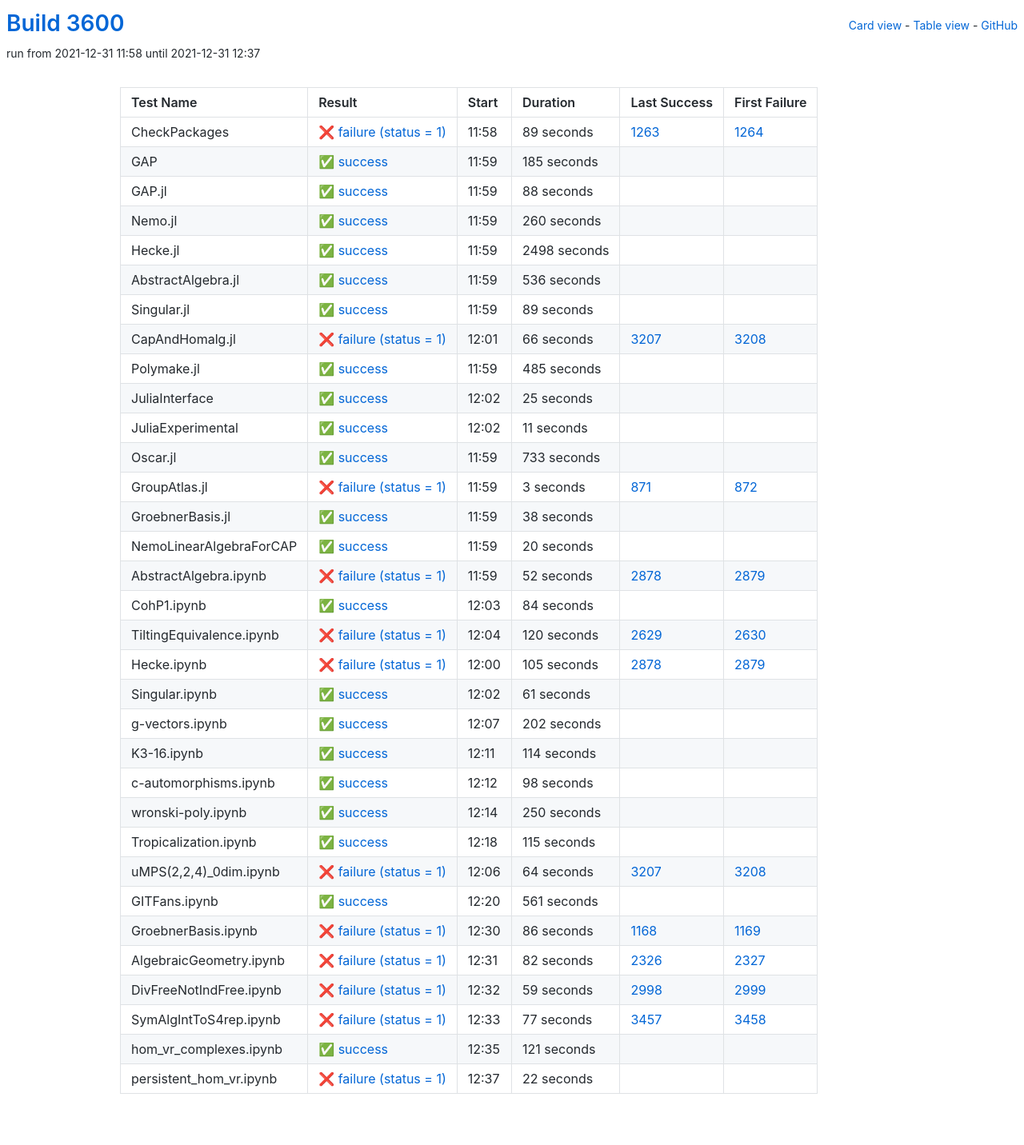
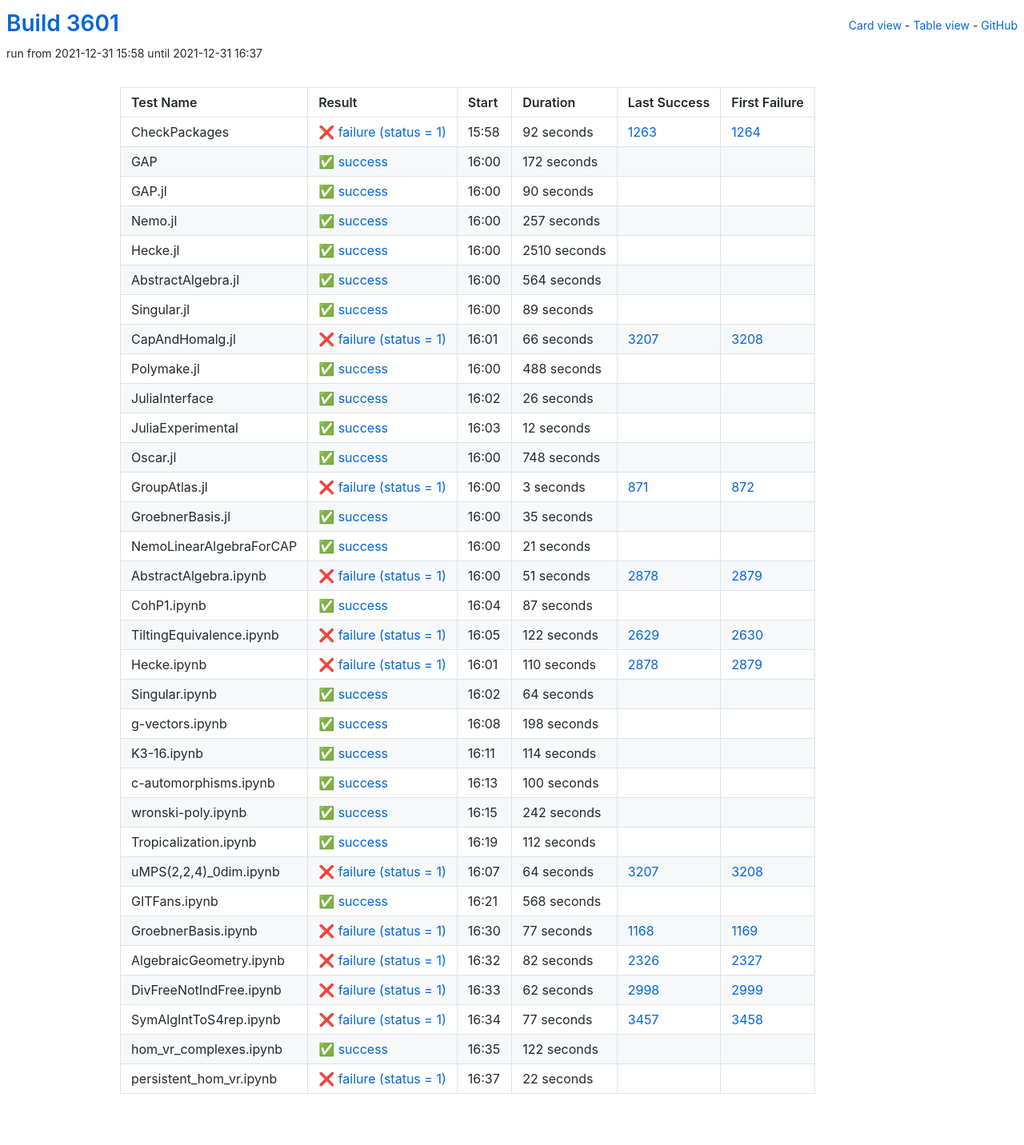
Before and after one commit to oscar-system/oscar-ci-status-stable, a Jekyll site: the page built from table.html, in a window 1280 px wide. Shown: the whole page at 80% size. Built offline with Jekyll 4.4.1, drawn with Linux system fonts in a browser that asks for light colours.

Commit message:
Build #3601

```diff
--- a/_data/ci.yml
+++ b/_data/ci.yml
@@ -1,6 +1,6 @@
 ---
-build: 3600
-build_url: https://oscarci.mathematik.uni-kl.de/job/oscar-stable/3600/
+build: 3601
+build_url: https://oscarci.mathematik.uni-kl.de/job/oscar-stable/3601/
 job: oscar-stable
 organization: oscar-system
 repo: oscar-ci-status-stable
@@ -8,80 +8,80 @@ repourl: https://github.com/oscar-system/oscar-ci-status-stable
 tests:
 - name: CheckPackages
   id: checkpackages
-  log: https://oscarci.mathematik.uni-kl.de/job/oscar-stable/3600/artifact/logs/build-3600/CheckPackages.log
-  start: 2021-12-31 11:58
+  log: https://oscarci.mathematik.uni-kl.de/job/oscar-stable/3601/artifact/logs/build-3601/CheckPackages.log
+  start: 2021-12-31 15:58
   success: false
   exitcode: 1
   status: failure
-  duration: 89
+  duration: 92
   last_success: 1263
   last_success_url: https://oscarci.mathematik.uni-kl.de/job/oscar-stable/1263/
   first_failure: 1264
   first_failure_url: https://oscarci.mathematik.uni-kl.de/job/oscar-stable/1264/
 - name: GAP
   id: gap
-  log: https://oscarci.mathematik.uni-kl.de/job/oscar-stable/3600/artifact/logs/build-3600/GAP.log
-  start: 2021-12-31 11:59
+  log: https://oscarci.mathematik.uni-kl.de/job/oscar-stable/3601/artifact/logs/build-3601/GAP.log
+  start: 2021-12-31 16:00
   success: true
   exitcode: 0
   status: success
-  duration: 185
+  duration: 172
   last_success: false
   last_success_url:
   first_failure: false
   first_failure_url:
 - name: GAP.jl
   id: gap-jl
-  log: https://oscarci.mathematik.uni-kl.de/job/oscar-stable/3600/artifact/logs/build-3600/GAP.jl.log
-  start: 2021-12-31 11:59
+  log: https://oscarci.mathematik.uni-kl.de/job/oscar-stable/3601/artifact/logs/build-3601/GAP.jl.log
+  start: 2021-12-31 16:00
   success: true
   exitcode: 0
   status: success
-  duration: 88
+  duration: 90
   last_success: false
   last_success_url:
   first_failure: false
   first_failure_url:
 - name: Nemo.jl
   id: nemo-jl
-  log: https://oscarci.mathematik.uni-kl.de/job/oscar-stable/3600/artifact/logs/build-3600/Nemo.jl.log
-  start: 2021-12-31 11:59
+  log: https://oscarci.mathematik.uni-kl.de/job/oscar-stable/3601/artifact/logs/build-3601/Nemo.jl.log
+  start: 2021-12-31 16:00
   success: true
   exitcode: 0
   status: success
-  duration: 260
+  duration: 257
   last_success: false
   last_success_url:
   first_failure: false
   first_failure_url:
 - name: Hecke.jl
   id: hecke-jl
-  log: https://oscarci.mathematik.uni-kl.de/job/oscar-stable/3600/artifact/logs/build-3600/Hecke.jl.log
-  start: 2021-12-31 11:59
+  log: https://oscarci.mathematik.uni-kl.de/job/oscar-stable/3601/artifact/logs/build-3601/Hecke.jl.log
+  start: 2021-12-31 16:00
   success: true
   exitcode: 0
   status: success
-  duration: 2498
+  duration: 2510
   last_success: false
   last_success_url:
   first_failure: false
   first_failure_url:
 - name: AbstractAlgebra.jl
   id: abstractalgebra-jl
-  log: https://oscarci.mathematik.uni-kl.de/job/oscar-stable/3600/artifact/logs/build-3600/AbstractAlgebra.jl.log
-  start: 2021-12-31 11:59
+  log: https://oscarci.mathematik.uni-kl.de/job/oscar-stable/3601/artifact/logs/build-3601/AbstractAlgebra.jl.log
+  start: 2021-12-31 16:00
   success: true
   exitcode: 0
   status: success
-  duration: 536
+  duration: 564
   last_success: false
   last_success_url:
   first_failure: false
   first_failure_url:
 - name: Singular.jl
   id: singular-jl
-  log: https://oscarci.mathematik.uni-kl.de/job/oscar-stable/3600/artifact/logs/build-3600/Singular.jl.log
-  start: 2021-12-31 11:59
+  log: https://oscarci.mathematik.uni-kl.de/job/oscar-stable/3601/artifact/logs/build-3601/Singular.jl.log
+  start: 2021-12-31 16:00
   success: true
   exitcode: 0
   status: success
@@ -92,8 +92,8 @@ tests:
   first_failure_url:
 - name: CapAndHomalg.jl
   id: capandhomalg-jl
-  log: https://oscarci.mathematik.uni-kl.de/job/oscar-stable/3600/artifact/logs/build-3600/CapAndHomalg.jl.log
-  start: 2021-12-31 12:01
+  log: https://oscarci.mathematik.uni-kl.de/job/oscar-stable/3601/artifact/logs/build-3601/CapAndHomalg.jl.log
+  start: 2021-12-31 16:01
   success: false
   exitcode: 1
   status: failure
@@ -104,56 +104,56 @@ tests:
   first_failure_url: https://oscarci.mathematik.uni-kl.de/job/oscar-stable/3208/
 - name: Polymake.jl
   id: polymake-jl
-  log: https://oscarci.mathematik.uni-kl.de/job/oscar-stable/3600/artifact/logs/build-3600/Polymake.jl.log
-  start: 2021-12-31 11:59
+  log: https://oscarci.mathematik.uni-kl.de/job/oscar-stable/3601/artifact/logs/build-3601/Polymake.jl.log
+  start: 2021-12-31 16:00
   success: true
   exitcode: 0
   status: success
-  duration: 485
+  duration: 488
   last_success: false
   last_success_url:
   first_failure: false
   first_failure_url:
 - name: JuliaInterface
   id: juliainterface
-  log: https://oscarci.mathematik.uni-kl.de/job/oscar-stable/3600/artifact/logs/build-3600/JuliaInterface.log
-  start: 2021-12-31 12:02
+  log: https://oscarci.mathematik.uni-kl.de/job/oscar-stable/3601/artifact/logs/build-3601/JuliaInterface.log
+  start: 2021-12-31 16:02
   success: true
   exitcode: 0
   status: success
-  duration: 25
+  duration: 26
   last_success: false
   last_success_url:
   first_failure: false
   first_failure_url:
 - name: JuliaExperimental
   id: juliaexperimental
-  log: https://oscarci.mathematik.uni-kl.de/job/oscar-stable/3600/artifact/logs/build-3600/JuliaExperimental.log
-  start: 2021-12-31 12:02
+  log: https://oscarci.mathematik.uni-kl.de/job/oscar-stable/3601/artifact/logs/build-3601/JuliaExperimental.log
+  start: 2021-12-31 16:03
   success: true
   exitcode: 0
   status: success
-  duration: 11
+  duration: 12
   last_success: false
   last_success_url:
   first_failure: false
   first_failure_url:
 - name: Oscar.jl
   id: oscar-jl
-  log: https://oscarci.mathematik.uni-kl.de/job/oscar-stable/3600/artifact/logs/build-3600/Oscar.jl.log
-  start: 2021-12-31 11:59
+  log: https://oscarci.mathematik.uni-kl.de/job/oscar-stable/3601/artifact/logs/build-3601/Oscar.jl.log
+  start: 2021-12-31 16:00
   success: true
   exitcode: 0
   status: success
-  duration: 733
+  duration: 748
   last_success: false
   last_success_url:
   first_failure: false
   first_failure_url:
 - name: GroupAtlas.jl
   id: groupatlas-jl
-  log: https://oscarci.mathematik.uni-kl.de/job/oscar-stable/3600/artifact/logs/build-3600/GroupAtlas.jl.log
-  start: 2021-12-31 11:59
+  log: https://oscarci.mathematik.uni-kl.de/job/oscar-stable/3601/artifact/logs/build-3601/GroupAtlas.jl.log
+  start: 2021-12-31 16:00
   success: false
   exitcode: 1
   status: failure
@@ -164,104 +164,104 @@ tests:
   first_failure_url: https://oscarci.mathematik.uni-kl.de/job/oscar-stable/872/
 - name: GroebnerBasis.jl
   id: groebnerbasis-jl
-  log: https://oscarci.mathematik.uni-kl.de/job/oscar-stable/3600/artifact/logs/build-3600/GroebnerBasis.jl.log
-  start: 2021-12-31 11:59
+  log: https://oscarci.mathematik.uni-kl.de/job/oscar-stable/3601/artifact/logs/build-3601/GroebnerBasis.jl.log
+  start: 2021-12-31 16:00
   success: true
   exitcode: 0
   status: success
-  duration: 38
+  duration: 35
   last_success: false
   last_success_url:
   first_failure: false
   first_failure_url:
 - name: NemoLinearAlgebraForCAP
   id: nemolinearalgebraforcap
-  log: https://oscarci.mathematik.uni-kl.de/job/oscar-stable/3600/artifact/logs/build-3600/NemoLinearAlgebraForCAP.log
-  start: 2021-12-31 11:59
+  log: https://oscarci.mathematik.uni-kl.de/job/oscar-stable/3601/artifact/logs/build-3601/NemoLinearAlgebraForCAP.log
+  start: 2021-12-31 16:00
   success: true
   exitcode: 0
   status: success
-  duration: 20
+  duration: 21
   last_success: false
   last_success_url:
   first_failure: false
   first_failure_url:
 - name: AbstractAlgebra.ipynb
   id: abstractalgebra-ipynb
-  log: https://oscarci.mathematik.uni-kl.de/job/oscar-stable/3600/artifact/logs/build-3600/AbstractAlgebra.ipynb.log
-  start: 2021-12-31 11:59
+  log: https://oscarci.mathematik.uni-kl.de/job/oscar-stable/3601/artifact/logs/build-3601/AbstractAlgebra.ipynb.log
+  start: 2021-12-31 16:00
   success: false
   exitcode: 1
   status: failure
-  duration: 52
+  duration: 51
   last_success: 2878
   last_success_url: https://oscarci.mathematik.uni-kl.de/job/oscar-stable/2878/
   first_failure: 2879
   first_failure_url: https://oscarci.mathematik.uni-kl.de/job/oscar-stable/2879/
 - name: CohP1.ipynb
   id: cohp1-ipynb
-  log: https://oscarci.mathematik.uni-kl.de/job/oscar-stable/3600/artifact/logs/build-3600/CohP1.ipynb.log
-  start: 2021-12-31 12:03
+  log: https://oscarci.mathematik.uni-kl.de/job/oscar-stable/3601/artifact/logs/build-3601/CohP1.ipynb.log
+  start: 2021-12-31 16:04
   success: true
   exitcode: 0
   status: success
-  duration: 84
+  duration: 87
   last_success: false
   last_success_url:
   first_failure: false
   first_failure_url:
 - name: TiltingEquivalence.ipynb
   id: tiltingequivalence-ipynb
-  log: https://oscarci.mathematik.uni-kl.de/job/oscar-stable/3600/artifact/logs/build-3600/TiltingEquivalence.ipynb.log
-  start: 2021-12-31 12:04
+  log: https://oscarci.mathematik.uni-kl.de/job/oscar-stable/3601/artifact/logs/build-3601/TiltingEquivalence.ipynb.log
+  start: 2021-12-31 16:05
   success: false
   exitcode: 1
   status: failure
-  duration: 120
+  duration: 122
   last_success: 2629
   last_success_url: https://oscarci.mathematik.uni-kl.de/job/oscar-stable/2629/
   first_failure: 2630
   first_failure_url: https://oscarci.mathematik.uni-kl.de/job/oscar-stable/2630/
 - name: Hecke.ipynb
   id: hecke-ipynb
-  log: https://oscarci.mathematik.uni-kl.de/job/oscar-stable/3600/artifact/logs/build-3600/Hecke.ipynb.log
-  start: 2021-12-31 12:00
+  log: https://oscarci.mathematik.uni-kl.de/job/oscar-stable/3601/artifact/logs/build-3601/Hecke.ipynb.log
+  start: 2021-12-31 16:01
   success: false
   exitcode: 1
   status: failure
-  duration: 105
+  duration: 110
   last_success: 2878
   last_success_url: https://oscarci.mathematik.uni-kl.de/job/oscar-stable/2878/
   first_failure: 2879
   first_failure_url: https://oscarci.mathematik.uni-kl.de/job/oscar-stable/2879/
 - name: Singular.ipynb
   id: singular-ipynb
-  log: https://oscarci.mathematik.uni-kl.de/job/oscar-stable/3600/artifact/logs/build-3600/Singular.ipynb.log
-  start: 2021-12-31 12:02
+  log: https://oscarci.mathematik.uni-kl.de/job/oscar-stable/3601/artifact/logs/build-3601/Singular.ipynb.log
+  start: 2021-12-31 16:02
   success: true
   exitcode: 0
   status: success
-  duration: 61
+  duration: 64
   last_success: false
   last_success_url:
   first_failure: false
   first_failure_url:
 - name: g-vectors.ipynb
   id: g-vectors-ipynb
-  log: https://oscarci.mathematik.uni-kl.de/job/oscar-stable/3600/artifact/logs/build-3600/g-vectors.ipynb.log
-  start: 2021-12-31 12:07
+  log: https://oscarci.mathematik.uni-kl.de/job/oscar-stable/3601/artifact/logs/build-3601/g-vectors.ipynb.log
+  start: 2021-12-31 16:08
   success: true
   exitcode: 0
   status: success
-  duration: 202
+  duration: 198
   last_success: false
   last_success_url:
   first_failure: false
   first_failure_url:
 - name: K3-16.ipynb
   id: k3-16-ipynb
-  log: https://oscarci.mathematik.uni-kl.de/job/oscar-stable/3600/artifact/logs/build-3600/K3-16.ipynb.log
-  start: 2021-12-31 12:11
+  log: https://oscarci.mathematik.uni-kl.de/job/oscar-stable/3601/artifact/logs/build-3601/K3-16.ipynb.log
+  start: 2021-12-31 16:11
   success: true
   exitcode: 0
   status: success
@@ -272,44 +272,44 @@ tests:
   first_failure_url:
 - name: c-automorphisms.ipynb
   id: c-automorphisms-ipynb
-  log: https://oscarci.mathematik.uni-kl.de/job/oscar-stable/3600/artifact/logs/build-3600/c-automorphisms.ipynb.log
-  start: 2021-12-31 12:12
+  log: https://oscarci.mathematik.uni-kl.de/job/oscar-stable/3601/artifact/logs/build-3601/c-automorphisms.ipynb.log
+  start: 2021-12-31 16:13
   success: true
   exitcode: 0
   status: success
-  duration: 98
+  duration: 100
   last_success: false
   last_success_url:
   first_failure: false
   first_failure_url:
 - name: wronski-poly.ipynb
   id: wronski-poly-ipynb
-  log: https://oscarci.mathematik.uni-kl.de/job/oscar-stable/3600/artifact/logs/build-3600/wronski-poly.ipynb.log
-  start: 2021-12-31 12:14
+  log: https://oscarci.mathematik.uni-kl.de/job/oscar-stable/3601/artifact/logs/build-3601/wronski-poly.ipynb.log
+  start: 2021-12-31 16:15
   success: true
   exitcode: 0
   status: success
-  duration: 250
+  duration: 242
   last_success: false
   last_success_url:
   first_failure: false
   first_failure_url:
 - name: Tropicalization.ipynb
   id: tropicalization-ipynb
-  log: https://oscarci.mathematik.uni-kl.de/job/oscar-stable/3600/artifact/logs/build-3600/Tropicalization.ipynb.log
-  start: 2021-12-31 12:18
+  log: https://oscarci.mathematik.uni-kl.de/job/oscar-stable/3601/artifact/logs/build-3601/Tropicalization.ipynb.log
+  start: 2021-12-31 16:19
   success: true
   exitcode: 0
   status: success
-  duration: 115
+  duration: 112
   last_success: false
   last_success_url:
   first_failure: false
   first_failure_url:
 - name: uMPS(2,2,4)_0dim.ipynb
   id: umps-2-2-4-0dim-ipynb
-  log: https://oscarci.mathematik.uni-kl.de/job/oscar-stable/3600/artifact/logs/build-3600/uMPS-2-2-4-_0dim.ipynb.log
-  start: 2021-12-31 12:06
+  log: https://oscarci.mathematik.uni-kl.de/job/oscar-stable/3601/artifact/logs/build-3601/uMPS-2-2-4-_0dim.ipynb.log
+  start: 2021-12-31 16:07
   success: false
   exitcode: 1
   status: failure
@@ -320,32 +320,32 @@ tests:
   first_failure_url: https://oscarci.mathematik.uni-kl.de/job/oscar-stable/3208/
 - name: GITFans.ipynb
   id: gitfans-ipynb
-  log: https://oscarci.mathematik.uni-kl.de/job/oscar-stable/3600/artifact/logs/build-3600/GITFans.ipynb.log
-  start: 2021-12-31 12:20
+  log: https://oscarci.mathematik.uni-kl.de/job/oscar-stable/3601/artifact/logs/build-3601/GITFans.ipynb.log
+  start: 2021-12-31 16:21
   success: true
   exitcode: 0
   status: success
-  duration: 561
+  duration: 568
   last_success: false
   last_success_url:
   first_failure: false
   first_failure_url:
 - name: GroebnerBasis.ipynb
   id: groebnerbasis-ipynb
-  log: https://oscarci.mathematik.uni-kl.de/job/oscar-stable/3600/artifact/logs/build-3600/GroebnerBasis.ipynb.log
-  start: 2021-12-31 12:30
+  log: https://oscarci.mathematik.uni-kl.de/job/oscar-stable/3601/artifact/logs/build-3601/GroebnerBasis.ipynb.log
+  start: 2021-12-31 16:30
   success: false
   exitcode: 1
   status: failure
-  duration: 86
+  duration: 77
   last_success: 1168
   last_success_url: https://oscarci.mathematik.uni-kl.de/job/oscar-stable/1168/
   first_failure: 1169
   first_failure_url: https://oscarci.mathematik.uni-kl.de/job/oscar-stable/1169/
 - name: AlgebraicGeometry.ipynb
   id: algebraicgeometry-ipynb
-  log: https://oscarci.mathematik.uni-kl.de/job/oscar-stable/3600/artifact/logs/build-3600/AlgebraicGeometry.ipynb.log
-  start: 2021-12-31 12:31
+  log: https://oscarci.mathematik.uni-kl.de/job/oscar-stable/3601/artifact/logs/build-3601/AlgebraicGeometry.ipynb.log
+  start: 2021-12-31 16:32
   success: false
   exitcode: 1
   status: failure
@@ -356,20 +356,20 @@ tests:
   first_failure_url: https://oscarci.mathematik.uni-kl.de/job/oscar-stable/2327/
 - name: DivFreeNotIndFree.ipynb
   id: divfreenotindfree-ipynb
-  log: https://oscarci.mathematik.uni-kl.de/job/oscar-stable/3600/artifact/logs/build-3600/DivFreeNotIndFree.ipynb.log
-  start: 2021-12-31 12:32
+  log: https://oscarci.mathematik.uni-kl.de/job/oscar-stable/3601/artifact/logs/build-3601/DivFreeNotIndFree.ipynb.log
+  start: 2021-12-31 16:33
   success: false
   exitcode: 1
   status: failure
-  duration: 59
+  duration: 62
   last_success: 2998
   last_success_url: https://oscarci.mathematik.uni-kl.de/job/oscar-stable/2998/
   first_failure: 2999
   first_failure_url: https://oscarci.mathematik.uni-kl.de/job/oscar-stable/2999/
 - name: SymAlgIntToS4rep.ipynb
   id: symalginttos4rep-ipynb
-  log: https://oscarci.mathematik.uni-kl.de/job/oscar-stable/3600/artifact/logs/build-3600/SymAlgIntToS4rep.ipynb.log
-  start: 2021-12-31 12:33
+  log: https://oscarci.mathematik.uni-kl.de/job/oscar-stable/3601/artifact/logs/build-3601/SymAlgIntToS4rep.ipynb.log
+  start: 2021-12-31 16:34
   success: false
   exitcode: 1
   status: failure
@@ -380,20 +380,20 @@ tests:
   first_failure_url: https://oscarci.mathematik.uni-kl.de/job/oscar-stable/3458/
 - name: hom_vr_complexes.ipynb
   id: hom-vr-complexes-ipynb
-  log: https://oscarci.mathematik.uni-kl.de/job/oscar-stable/3600/artifact/logs/build-3600/hom_vr_complexes.ipynb.log
-  start: 2021-12-31 12:35
+  log: https://oscarci.mathematik.uni-kl.de/job/oscar-stable/3601/artifact/logs/build-3601/hom_vr_complexes.ipynb.log
+  start: 2021-12-31 16:35
   success: true
   exitcode: 0
   status: success
-  duration: 121
+  duration: 122
   last_success: false
   last_success_url:
   first_failure: false
   first_failure_url:
 - name: persistent_hom_vr.ipynb
   id: persistent-hom-vr-ipynb
-  log: https://oscarci.mathematik.uni-kl.de/job/oscar-stable/3600/artifact/logs/build-3600/persistent_hom_vr.ipynb.log
-  start: 2021-12-31 12:37
+  log: https://oscarci.mathematik.uni-kl.de/job/oscar-stable/3601/artifact/logs/build-3601/persistent_hom_vr.ipynb.log
+  start: 2021-12-31 16:37
   success: false
   exitcode: 1
   status: failure
```
Also changed, not shown: README.md.
